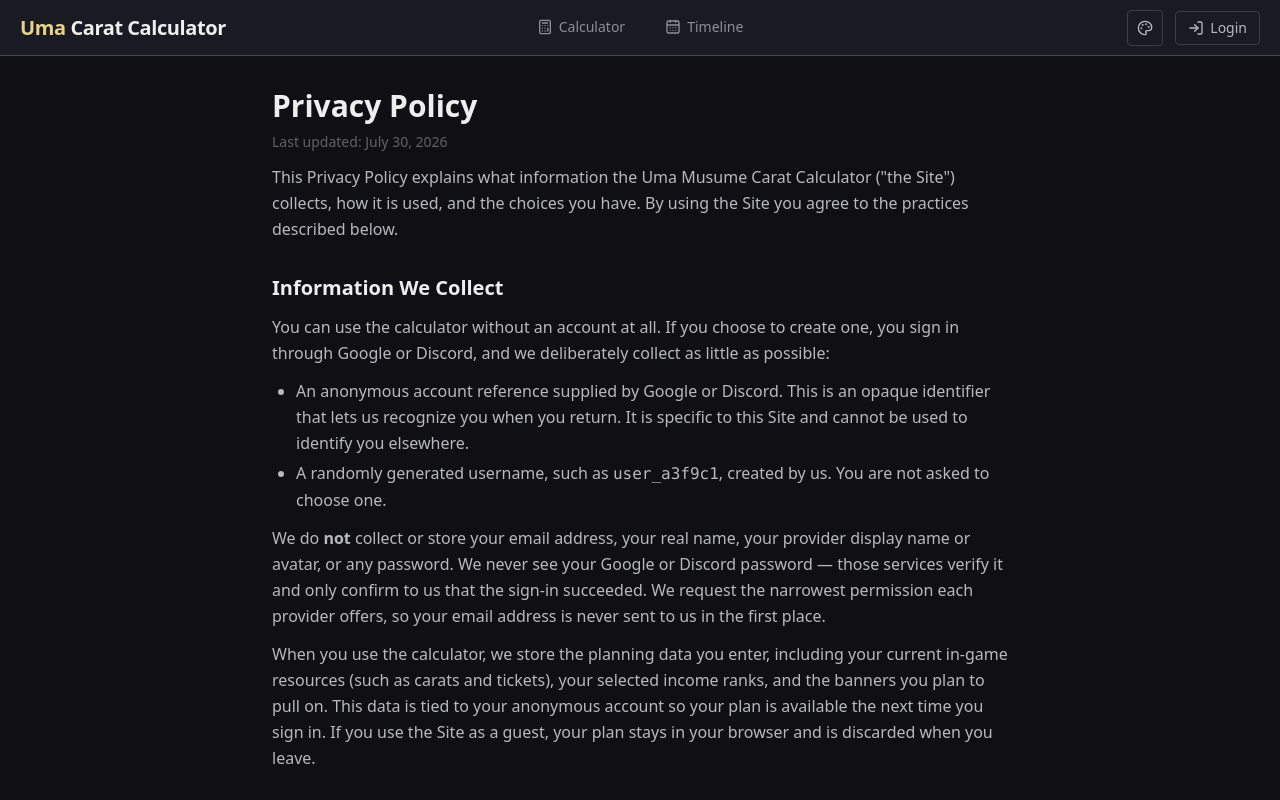
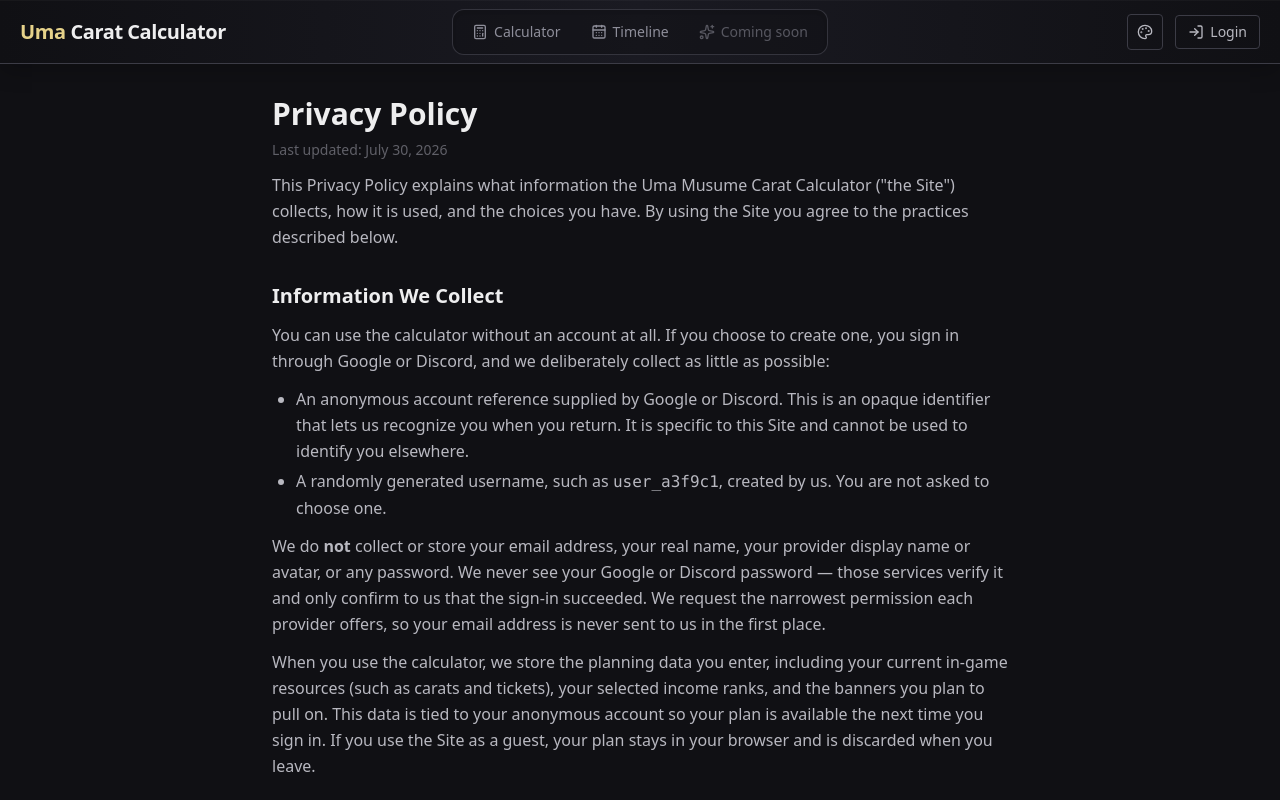
Before and after one commit to charlesmerriman/calculatorcapstoneclient, a React (Vite) app: page /privacy-policy in a window 1280 px wide. Shown: the top 800 px of the page. Built offline with nearby package versions, Linux system fonts and the light colour scheme.

Commit message:
Refresh navbar navigation

```diff
--- a/src/components/navbar/Navbar.tsx
+++ b/src/components/navbar/Navbar.tsx
@@ -1,5 +1,5 @@
 import { Link, useLocation, useNavigate } from "react-router-dom"
-import { CalendarDays, Calculator as CalculatorIcon, LogIn, LogOut, Save, UserRound } from "lucide-react"
+import { CalendarDays, Calculator as CalculatorIcon, LogIn, LogOut, Save, Sparkles, UserRound } from "lucide-react"
 import { useCalculatorDataSafe } from "../../services/CalculatorContext"
 import { userLogout } from "../../services/userServices"
 import { toBannerPayload } from "../../services/calculatorFetchCalls"
@@ -58,16 +58,16 @@
 	const timerIsGoing = calculatorData?.timerIsGoing ?? false
 
 	const mobileNavClass = (active: boolean) =>
-		`flex min-w-0 items-center justify-center gap-1.5 border-b-2 px-2 py-2.5 text-xs font-medium transition ${
+		`flex min-w-0 items-center justify-center gap-1.5 rounded-lg border px-2 py-2 text-xs font-semibold transition ${
 			active
-				? "border-brand text-brand"
-				: "border-transparent text-gray-400 hover:text-gray-200"
+				? "border-brand/70 bg-brand/10 text-brand shadow-sm"
+				: "border-transparent text-gray-400 hover:border-gray-600 hover:bg-gray-700/70 hover:text-gray-100"
 		}`
 	const desktopNavClass = (active: boolean) =>
-		`flex items-center gap-1.5 border-b-2 px-5 text-sm transition ${
+		`flex h-9 items-center gap-1.5 rounded-lg border px-3.5 text-sm font-medium transition ${
 			active
-				? "border-brand text-brand"
-				: "border-transparent text-gray-400 hover:text-gray-200"
+				? "border-brand/70 bg-brand/10 text-brand shadow-sm"
+				: "border-transparent text-gray-400 hover:border-gray-600 hover:bg-gray-700/70 hover:text-gray-100"
 		}`
 
 	// Shared logo element used in both mobile and desktop navs
@@ -112,7 +112,7 @@
 	return (
 		<div className="z-50 shrink-0">
 			{/* Mobile nav */}
-			<nav className="bg-gray-800 border-b border-gray-600 desktop-nav:hidden">
+			<nav className="border-b border-gray-600 bg-gradient-to-r from-gray-900 via-gray-800 to-gray-900 shadow-sm desktop-nav:hidden">
 				<div className="flex h-14 items-center justify-between gap-3 px-3">
 					<div className="flex min-w-0 items-center">
 						{logo}
@@ -156,7 +156,7 @@
 					</div>
 				</div>
 
-				<div className="grid grid-cols-2">
+				<div className="grid grid-cols-3 gap-1 border-t border-gray-700/80 bg-gray-900/30 px-2 py-2">
 					<Link to="/app" className={mobileNavClass(isCalculator)}>
 						<CalculatorIcon className="h-4 w-4 shrink-0" />
 						<span className="truncate">Calculator</span>
@@ -165,6 +165,14 @@
 						<CalendarDays className="h-4 w-4 shrink-0" />
 						<span className="truncate">Timeline</span>
 					</Link>
+					<button
+						disabled
+						title="Coming soon"
+						className={`${mobileNavClass(false)} cursor-not-allowed opacity-55`}
+					>
+						<Sparkles className="h-4 w-4 shrink-0" />
+						<span className="truncate">Coming soon</span>
+					</button>
 				</div>
 			</nav>
 
@@ -172,14 +180,14 @@
 			    Switches on desktop-nav rather than md: this layout is already over-full
 			    below ~900px (the "Sign in to save" button wraps to 2-3 lines), which
 			    is precisely the landscape-phone / portrait-tablet band. */}
-			<nav className="hidden grid-cols-[1fr_auto_1fr] items-center px-5 bg-gray-800 border-b border-gray-600 h-14 desktop-nav:grid">
+			<nav className="hidden h-16 grid-cols-[1fr_auto_1fr] items-center border-b border-gray-600 bg-gradient-to-r from-gray-900 via-gray-800 to-gray-900 px-5 shadow-sm desktop-nav:grid">
 				{/* Left: Branding */}
 				<div className="flex items-center">
 					{logo}
 				</div>
 
 				{/* Center: Nav links */}
-				<div className="flex justify-center items-stretch h-full">
+				<div className="flex items-center justify-center rounded-xl border border-gray-600/80 bg-gray-900/50 p-1 shadow-inner">
 					<Link to="/app" className={desktopNavClass(isCalculator)}>
 						<CalculatorIcon className="w-4 h-4" />
 						Calculator
@@ -188,6 +196,14 @@
 						<CalendarDays className="w-4 h-4" />
 						Timeline
 					</Link>
+					<button
+						disabled
+						title="Coming soon"
+						className={`${desktopNavClass(false)} cursor-not-allowed opacity-55`}
+					>
+						<Sparkles className="h-4 w-4" />
+						Coming soon
+					</button>
 				</div>
 
 				{/* Right: Save indicator + Theme Picker + Logout/Login */}
```
